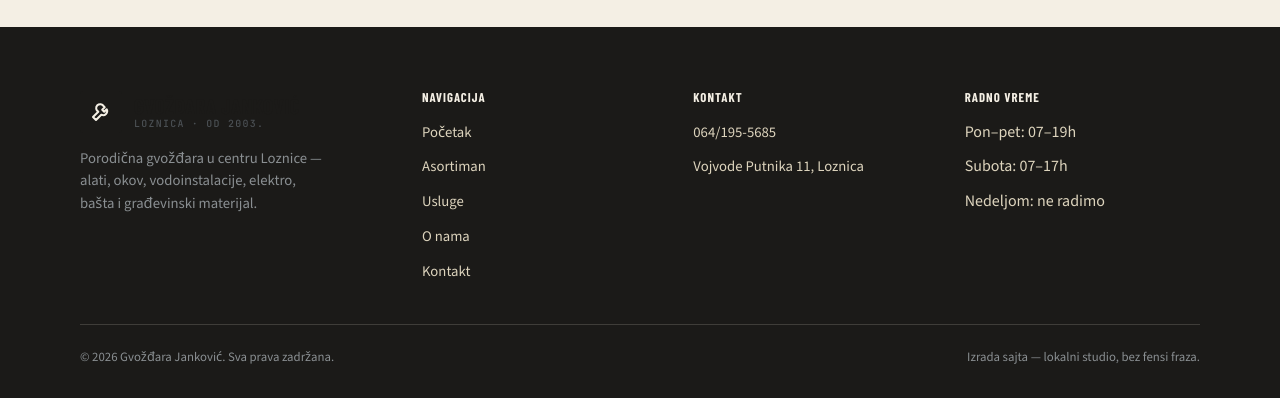
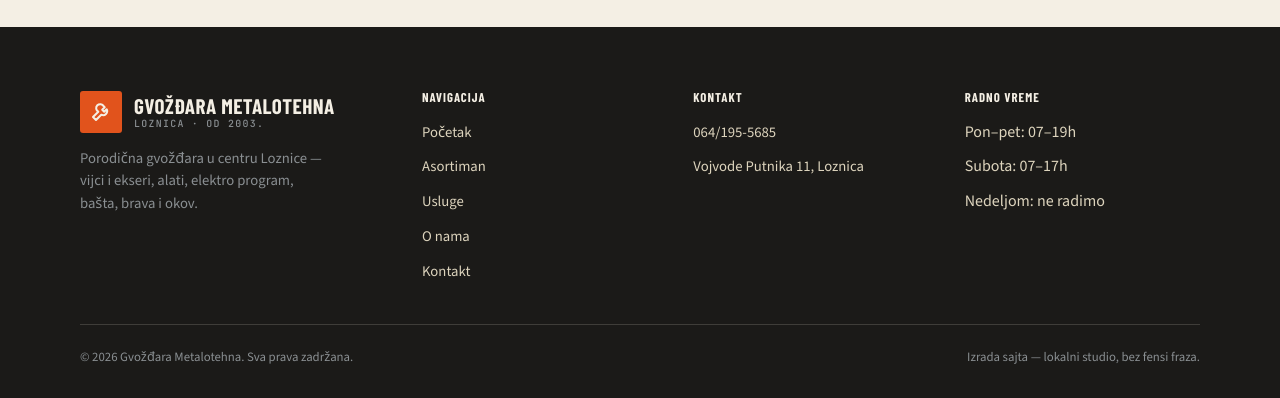
Before and after one commit to Petar311341/gvozdjara-website, a plain HTML site: page kontakt.html in a window 1280 px wide. Shown: the part 1258-1656 px from the top of the page. Drawn offline with nearby package versions, Linux system fonts and the light colour scheme.

Commit message:
Izmena ostalih gresaka

```diff
--- a/kontakt.html
+++ b/kontakt.html
@@ -4,12 +4,12 @@
 <meta charset="UTF-8">
 <meta name="viewport" content="width=device-width, initial-scale=1.0">
 <title>Kontakt — Gvožđara Metalotehna | Loznica</title>
-<meta name="description" content="Kontaktirajte Gvožđaru Janković u Loznici: 064/195-5685, Vojvode Putnika 11. Radno vreme, mapa i kontakt forma za brz odgovor.">
+<meta name="description" content="Kontaktirajte Gvožđaru Metalotehna u Loznici: 064/195-5685, Vojvode Putnika 11. Radno vreme, mapa i kontakt forma za brz odgovor.">
 <link rel="canonical" href="https://gvozdjara-jankovic.rs/kontakt.html">
 
 <meta property="og:type" content="website">
-<meta property="og:site_name" content="Gvožđara Janković">
-<meta property="og:title" content="Kontakt — Gvožđara Janković">
+<meta property="og:site_name" content="Gvožđara Metalotehna">
+<meta property="og:title" content="Kontakt — Gvožđara Metalotehna">
 <meta property="og:description" content="Vojvode Putnika 11, Loznica · 064/195-5685 · Pon–pet 09–17h, subota 09–14h.">
 <meta property="og:image" content="https://images.unsplash.com/photo-1632496498058-a3bb5998a4f6?auto=format&fit=crop&w=1200&q=80">
 <meta property="og:locale" content="sr_RS">
@@ -125,8 +125,8 @@
             src="https://www.google.com/maps/embed?pb=!1m18!1m12!1m3!1d2844.06894925112!2d19.223158176831543!3d44.53422077107398!2m3!1f0!2f0!3f0!3m2!1i1024!2i768!4f13.1!3m3!1m2!1s0x4759619bd71271d7%3A0x2526659a7316e7aa!2sGvozdjara!5e0!3m2!1ssr!2srs!4v1787667481793!5m2!1ssr!2srs"
             loading="lazy"
             referrerpolicy="strict-origin-when-cross-origin"
-            title="Mapa — Gvožđara Janković, Vojvode Putnika 11, Loznica"
-            aria-label="Google mapa lokacije gvožđare Janković">
+            title="Mapa — Gvožđara Metalotehna, Vojvode Putnika 11, Loznica"
+            aria-label="Google mapa lokacije gvožđare Metalotehna">
           </iframe>
         </div>
       </div>
@@ -174,16 +174,16 @@
   <div class="container">
     <div class="footer-grid">
       <div class="footer-brand">
-        <a class="brand" href="index.html" aria-label="Gvožđara Janković — početna">
+        <a class="brand" href="index.html" aria-label="Gvožđara Metalotehna — početna">
           <span class="brand-mark" aria-hidden="true">
             <svg viewBox="0 0 24 24" fill="none" stroke="#F4EFE4" stroke-width="2" stroke-linecap="round" stroke-linejoin="round"><path d="M14.7 6.3a4 4 0 1 0-5.4 5.4L4 17l3 3 5.3-5.3a4 4 0 0 0 5.4-5.4l-2.5 2.5-2-2 2.5-2.5z"/></svg>
           </span>
           <span class="brand-text">
-            <strong>Gvožđara Janković</strong>
+            <strong>Gvožđara Metalotehna</strong>
             <span>Loznica · od 2003.</span>
           </span>
         </a>
-        <p>Porodična gvožđara u centru Loznice — alati, okov, vodoinstalacije, elektro, bašta i građevinski materijal.</p>
+        <p>Porodična gvožđara u centru Loznice — vijci i ekseri, alati, elektro program, bašta, brava i okov.</p>
       </div>
 
       <div class="footer-col">
@@ -216,7 +216,7 @@
     </div>
 
     <div class="footer-bottom">
-      <span>© <span id="year">2026</span> Gvožđara Janković. Sva prava zadržana.</span>
+      <span>© <span id="year">2026</span> Gvožđara Metalotehna. Sva prava zadržana.</span>
       <span>Izrada sajta — lokalni studio, bez fensi fraza.</span>
     </div>
   </div>
--- a/styles.css
+++ b/styles.css
@@ -395,7 +395,7 @@ body.nav-locked{overflow:hidden;}
 }
 
 .hero-copy .kicker{opacity:0;transform:translateY(10px);animation:rise .5s var(--ease-out) forwards;animation-delay:.05s;}
-.hero-copy h1{opacity:0;transform:translateY(14px);animation:rise .6s var(--ease-out) forwards;animation-delay:.15s;}
+.hero-copy h1{color:var(--paper);opacity:0;transform:translateY(14px);animation:rise .6s var(--ease-out) forwards;animation-delay:.15s;}
 .hero-copy .hero-sub{opacity:0;transform:translateY(14px);animation:rise .6s var(--ease-out) forwards;animation-delay:.28s;
   margin-top:20px;max-width:46ch;font-size:1.12rem;color:var(--paper-dimmer);}
 .hero-cta{opacity:0;transform:translateY(14px);animation:rise .6s var(--ease-out) forwards;animation-delay:.4s;
@@ -771,6 +771,7 @@ body.nav-locked{overflow:hidden;}
 }
 @media(min-width:940px){ .contact-grid{grid-template-columns:1fr 1fr;gap:48px;align-items:start;} }
 
+.info-card h1,.info-card h2,.info-card h3,.info-card h4{color:var(--paper);}
 .info-card{
   background:var(--charcoal);
   color:var(--paper);
@@ -1012,6 +1013,9 @@ body.nav-locked{overflow:hidden;}
   color:var(--paper-dimmer);
   padding-top:64px;
 }
+.site-footer .brand{color:var(--paper);}
+.site-footer .brand-mark{background:var(--accent);}
+.site-footer .brand-text span{color:var(--steel);}
 .footer-grid{
   display:grid;
   gap:36px;
```
Also changed, not shown: asortiman.html (+7 -7 lines), index.html (+8 -8 lines), o-nama.html (+5 -5 lines).
